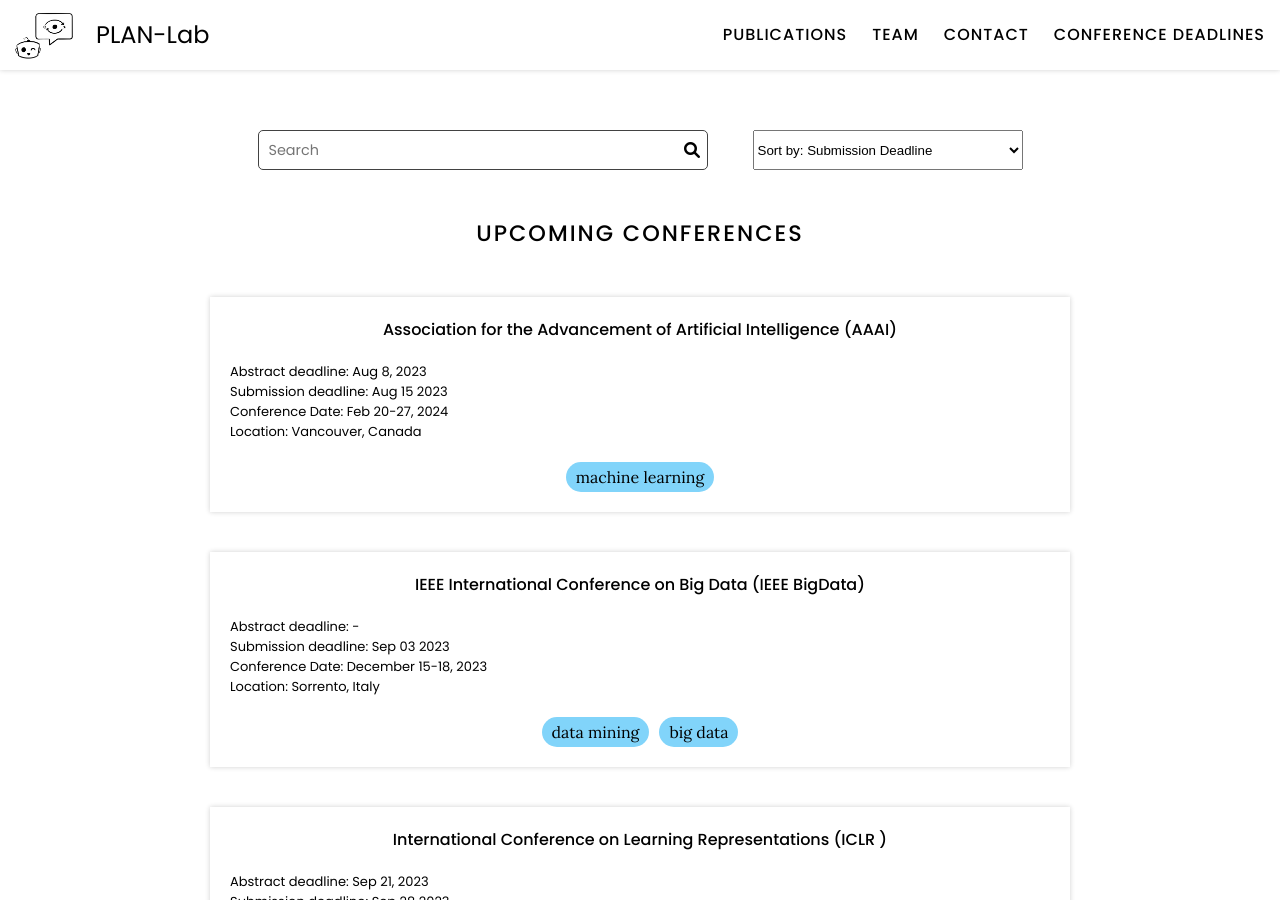
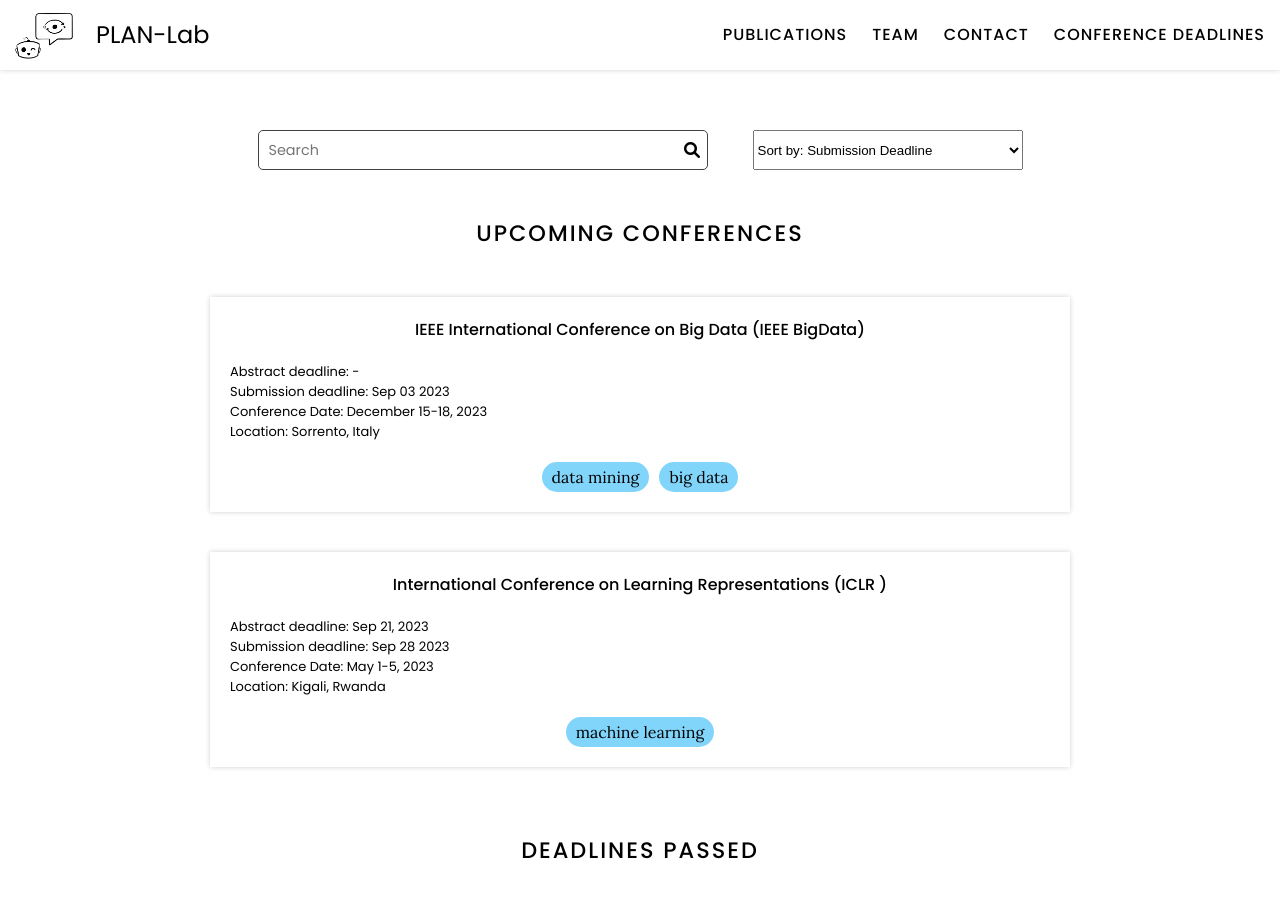
Before and after one commit to XiaonaZhou/plan-lab.github.io, a Jekyll site: the page built from conference-deadlines/index.md, in a window 1280 px wide and 900 px high. Built offline with Jekyll 4.4.1, drawn with Linux system fonts in a browser that asks for light colours.

Commit message:
Fetch Conferences

```diff
--- a/_data/conferences.yaml
+++ b/_data/conferences.yaml
@@ -1,20 +1,3 @@
-- abstract-deadline: Aug 8, 2023
-  acceptance-rate-2019: '-'
-  acceptance-rate-2020: '-'
-  acceptance-rate-2021: '-'
-  acceptance-rate-2022: '-'
-  call-for-papers: https://aaai.org/aaai-conference/
-  conference-date: Feb 20-27, 2024
-  conference-location: Vancouver, Canada
-  core-ranking: A*
-  h5-index: '180'
-  notification-date: Date(3023,11,3)
-  rebuttal-starts: Date(2023,10,2)
-  sd-for-sorting: 2023-08-15 00:00:00
-  submission-deadline: Aug 15 2023
-  tags:
-  - machine learning
-  title: Association for the Advancement of Artificial Intelligence (AAAI)
 - abstract-deadline: '-'
   acceptance-rate-2019: '-'
   acceptance-rate-2020: '-'
```
